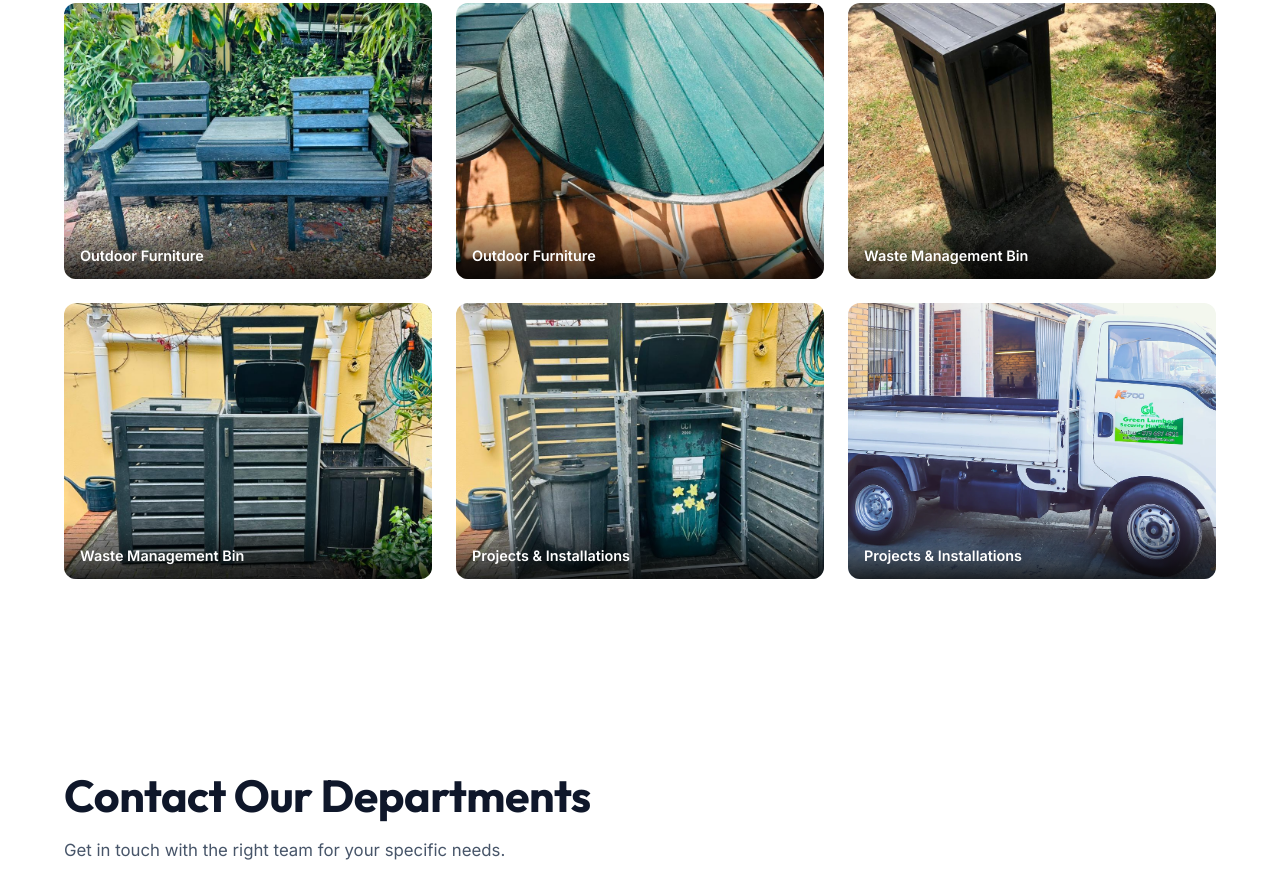
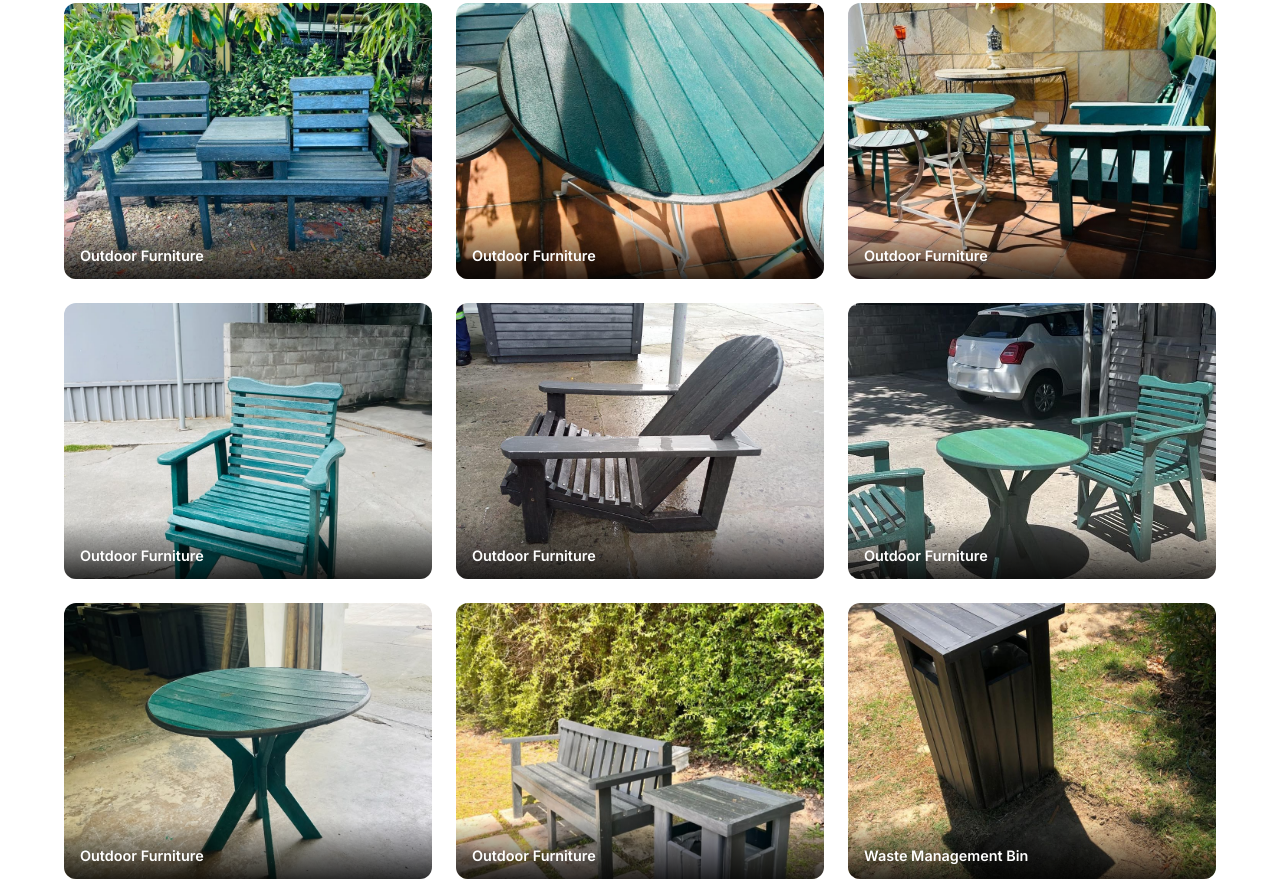
Before and after one commit to greenlumber-holdings/greenlumber-holdings.github.io, a plain HTML site: page index.html in a window 1280 px wide. Shown: the part 4745-5640 px from the top of the page. Drawn offline with Linux system fonts and the light colour scheme.

Commit message:
New images

```diff
--- a/index.html
+++ b/index.html
@@ -295,6 +295,36 @@
 
         <div class="gallery-item show" data-category="furniture" data-modal-image="img/Round table.jpg">
           <img src="img/Round table.jpg" alt="Outdoor Furniture" loading="lazy">
+          <div class="gallery-label">Outdoor Furniture</div>
+        </div>
+
+        <div class="gallery-item show" data-category="furniture" data-modal-image="img/Chair and table.jpeg">
+          <img src="img/Chair and table.jpeg" alt="Outdoor Furniture" loading="lazy">
+          <div class="gallery-label">Outdoor Furniture</div>
+        </div>
+
+        <div class="gallery-item show" data-category="furniture" data-modal-image="img/Outdoor chair (2).jpeg">
+          <img src="img/Outdoor chair (2).jpeg" alt="Outdoor Furniture" loading="lazy">
+          <div class="gallery-label">Outdoor Furniture</div>
+        </div>
+
+        <div class="gallery-item show" data-category="furniture" data-modal-image="img/Outdoor chair.jpeg">
+          <img src="img/Outdoor chair.jpeg" alt="Outdoor Furniture" loading="lazy">
+          <div class="gallery-label">Outdoor Furniture</div>
+        </div>
+
+        <div class="gallery-item show" data-category="furniture" data-modal-image="img/Outdoor chairs.jpeg">
+          <img src="img/Outdoor chairs.jpeg" alt="Outdoor Furniture" loading="lazy">
+          <div class="gallery-label">Outdoor Furniture</div>
+        </div>
+
+        <div class="gallery-item show" data-category="furniture" data-modal-image="img/Outdoor table.jpeg">
+          <img src="img/Outdoor table.jpeg" alt="Outdoor Furniture" loading="lazy">
+          <div class="gallery-label">Outdoor Furniture</div>
+        </div>
+
+        <div class="gallery-item show" data-category="furniture" data-modal-image="img/Outside bench.jpeg">
+          <img src="img/Outside bench.jpeg" alt="Outdoor Furniture" loading="lazy">
           <div class="gallery-label">Outdoor Furniture</div>
         </div>
 
```
Also changed, not shown: img/Chair and table.jpeg (added), img/Outdoor chair (2).jpeg (added), img/Outdoor chair.jpeg (added), img/Outdoor chairs.jpeg (added), img/Outdoor table.jpeg (added), img/Outside bench.jpeg (added), img/Waste bin.jpeg (added), img/Waste bins.jpeg (added).
